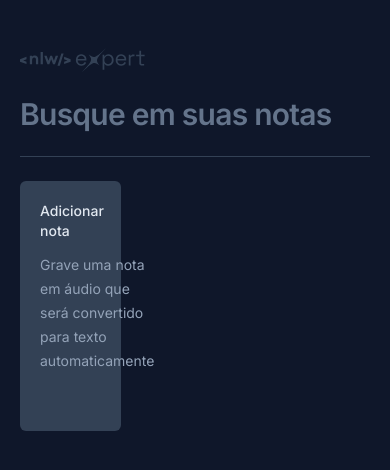
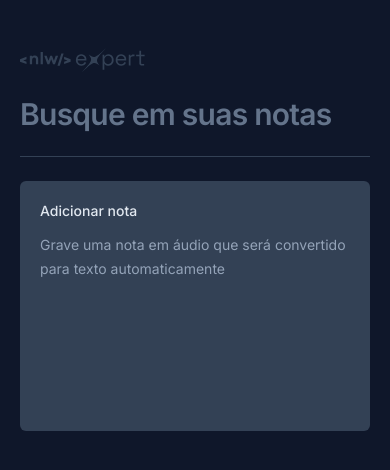
Before and after one commit to tiagobalsas/anotAi, a React (Vite) app: page / in a window 390 px wide. Shown: the top 470 px of the page. Built offline with nearby package versions, Linux system fonts and the light colour scheme.

Commit message:
style: Add responsive grid columns to note cards container

```diff
--- a/src/app.tsx
+++ b/src/app.tsx
@@ -63,7 +63,7 @@
 
       <div className="h-px bg-slate-700" />
 
-      <div className="grid grid-cols-3 gap-6 auto-rows-[250px]">
+      <div className="grid grid-cols-1 md:grid-cols-2 lg:grid-cols-3 gap-6 auto-rows-[250px]">
         <NewNoteCard onNoteCreated={onNoteCreated} />
         {filteredNotes.map((note) => {
           return <NoteCard key={note.id} note={note} />;
```
